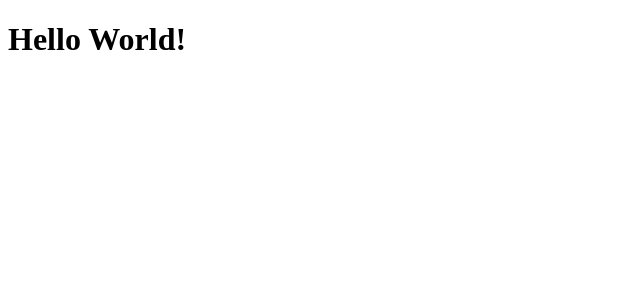
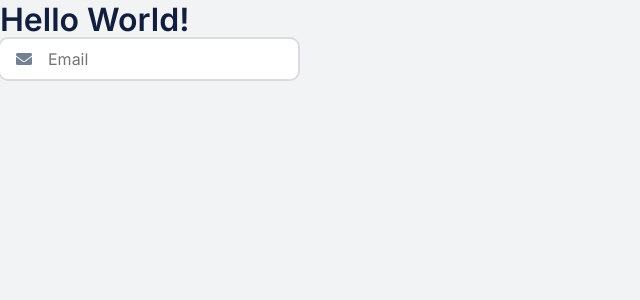
Before and after one commit to ces-jf/IC-2021-Front-end, a Next.js app: page / in a window 1280 px wide. Shown: the top 300 px of the page, without its empty margins (0-640 px from the left). Built offline with nearby package versions, Linux system fonts and the light colour scheme.

Commit message:
add: componente input, fonte Inter, estilos globais

```diff
--- a/src/components/Input.tsx
+++ b/src/components/Input.tsx
@@ -1,11 +1,27 @@
-import React from 'react';
+import React, { useState } from 'react';
+import styles from '../styles/components/Input.module.css';
 import { FontAwesomeIcon } from '@fortawesome/react-fontawesome';
-import { faCoffee } from '@fortawesome/free-solid-svg-icons';
+import { IconDefinition } from '@fortawesome/free-solid-svg-icons';
 
-export function Input() {
+interface ButtonProps {
+  id: string;
+  placeholder: string;
+  icon: IconDefinition;
+  size?: number;
+}
+
+export function Input(props: ButtonProps) {
+
+  const [inputValue, setInputValue] = useState('');
+
   return (
-    <>
-      <FontAwesomeIcon icon={faCoffee}/>
-    </>
+    <div className={`${styles.inputContainer} ${inputValue.length > 0 ? styles.filled : null }`}>
+      <FontAwesomeIcon icon={ props.icon }/>
+      <input id={props.id} placeholder={props.placeholder}
+        value = {inputValue}
+        onChange = { e => {setInputValue(e.target.value)} }
+        size = {props.size}
+        type="text"/>
+    </div>
   );
 }
--- a/src/pages/_app.tsx
+++ b/src/pages/_app.tsx
@@ -1,3 +1,5 @@
+import '../styles/style.css';
+
 function MyApp ({ Component, pageProps }) {
   return <Component {...pageProps} />;
 }
--- /dev/null
+++ b/src/pages/_document.tsx
@@ -0,0 +1,20 @@
+import Document, { Html, Head, Main, NextScript } from 'next/document'
+
+export default class MyDocument extends Document {
+    render() {
+        return (
+            <Html>
+                <Head>
+                    <link rel="preconnect" href="https://fonts.gstatic.com"/>
+                    <link href="https://fonts.googleapis.com/css2?family=Inter:wght@400;500;600&display=swap" rel="stylesheet"/>
+                    <link rel="shortcut icon" href="favicon.png" type="image/png"/>
+
+                </Head>
+                <body>
+                    <Main />
+                    <NextScript />
+                </body>
+            </Html>
+        );
+    }
+}
--- a/src/pages/index.tsx
+++ b/src/pages/index.tsx
@@ -1,9 +1,11 @@
 import { Input } from '../components/Input';
+import { faEnvelope } from '@fortawesome/free-solid-svg-icons';
 
 export default function Home() {
   return (
     <>
       <h1>Hello World!</h1>
+      <Input id='iEmail' icon={faEnvelope} placeholder='Email'/>
     </>
   );
 }
--- a/src/styles/components/Input.module.css
+++ b/src/styles/components/Input.module.css
@@ -0,0 +1,39 @@
+.inputContainer{
+    display: inline-block;
+    border-style: none;
+    border-radius: 8px;
+    background-color: var(--white);
+    padding: 0 1rem;
+    box-shadow: 0 0 0 2px var(--light-gray-line);
+    transition: 0.25s;
+}
+
+.inputContainer > input {
+    line-height: 2.5rem;
+    border: none;
+    background-color: transparent;
+    outline: none;
+    color: var(--text);
+}
+
+.inputContainer > svg {
+    color: var(--gray-line);
+    margin-right: 1rem;
+    transition: 0.25s;
+}
+
+.inputContainer:focus-within {
+    box-shadow: 0 0 0 2px var(--blue);
+}
+
+.inputContainer:focus-within > svg {
+    color: var(--blue);
+}
+
+.filled > svg {
+    color: var(--blue);
+}
+
+.filled {
+    box-shadow: 0 0 0 2px var(--blue);
+}
--- /dev/null
+++ b/src/styles/style.css
@@ -0,0 +1,41 @@
+* {
+    margin: 0;
+    padding: 0;
+    box-sizing: border-box;
+}
+
+@media(max-width: 1080px) {
+    html {
+        font-size: 93.75%;
+    }
+}
+
+@media(max-width: 720px) {
+    html {
+        font-size: 87.5%;
+    }
+}
+
+body {
+    background: var(--background);
+    color: var(--text);
+}
+
+body, input, textarea, button {
+    font: 400 1rem 'Inter', sans-serif;
+}
+
+button {
+    cursor: pointer;
+}
+
+:root {
+    --white:#fff;
+    --background: #f2f3f5;
+    --light-gray-line: #dbdcdf;
+    --gray-line: #728193;
+    --text: #121e3e;
+    --red: #e83f5b;
+    --green: #4cd62b;
+    --blue: #009ad8;
+}
```
Also changed, not shown: 1 other file (tests, documents, lock files or other folders).
